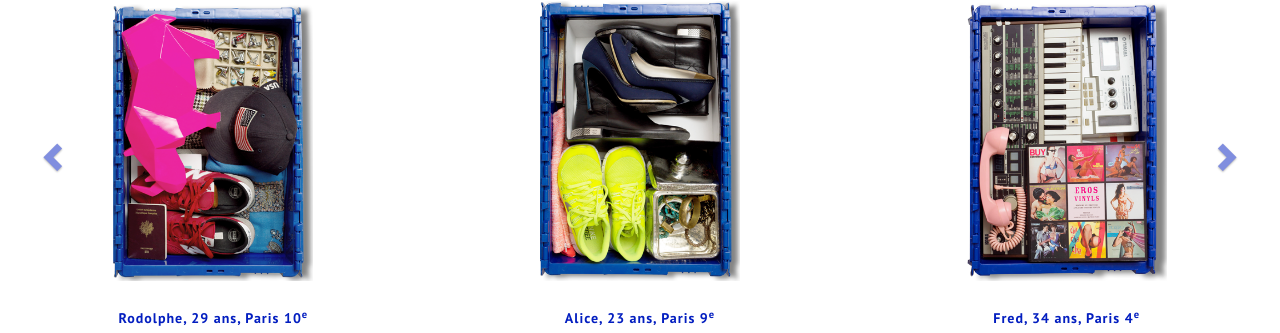
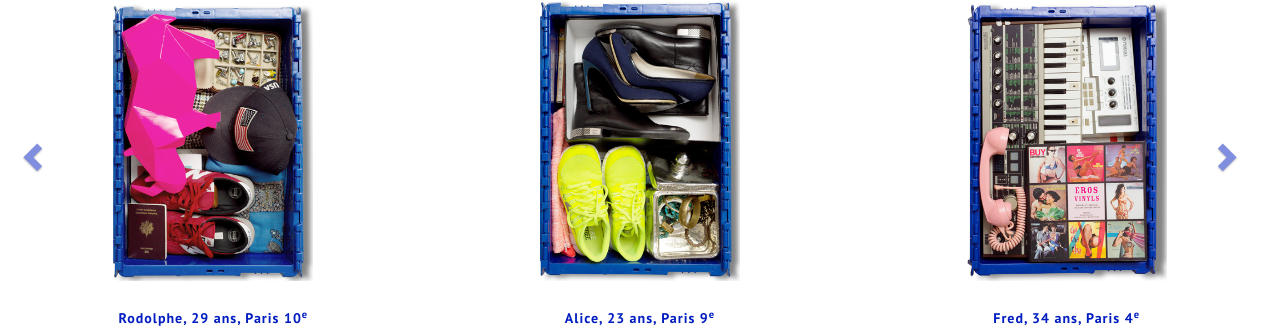
Before and after one commit to Seb1501/wesquare, a Jekyll site: the page built from index.html, in a window 1280 px wide and 1400 px high, scrolled down 2863 px. Shown: the part 117-450 px from the top of the window. Built offline with Jekyll 4.4.1, drawn with Linux system fonts in a browser that asks for light colours; nearby versions of some CDN libraries; Markdown is read by kramdown in place of the engine named in the settings.

Commit message:
Modif cover pour ipad

```diff
--- a/compass/sass/style.scss
+++ b/compass/sass/style.scss
@@ -89,7 +89,7 @@
 	background-image: image-url("Cover.png");
 	background-repeat:no-repeat;
 	background-attachment: fixed;
-    background-position: center;
+    background-position: center center;
     background-size: cover;
   /*background-size: 100%;*/
     -webkit-background-size: cover;
--- a/css/style.css
+++ b/css/style.css
@@ -88,7 +88,7 @@
   background-image: url('../images/Cover.png?1415634071');
   background-repeat: no-repeat;
   background-attachment: fixed;
-  background-position: center;
+  background-position: center center;
   background-size: cover;
   /*background-size: 100%;*/
   -webkit-background-size: cover;
@@ -380,7 +380,7 @@
 
 /* line 382, ../compass/sass/style.scss */
 .carousel-control .glyphicon-chevron-left {
-  left: 50px;
+  left: 30px;
 }
 
 /* line 389, ../compass/sass/style.scss */
```
Also changed, not shown: 2 other files.
